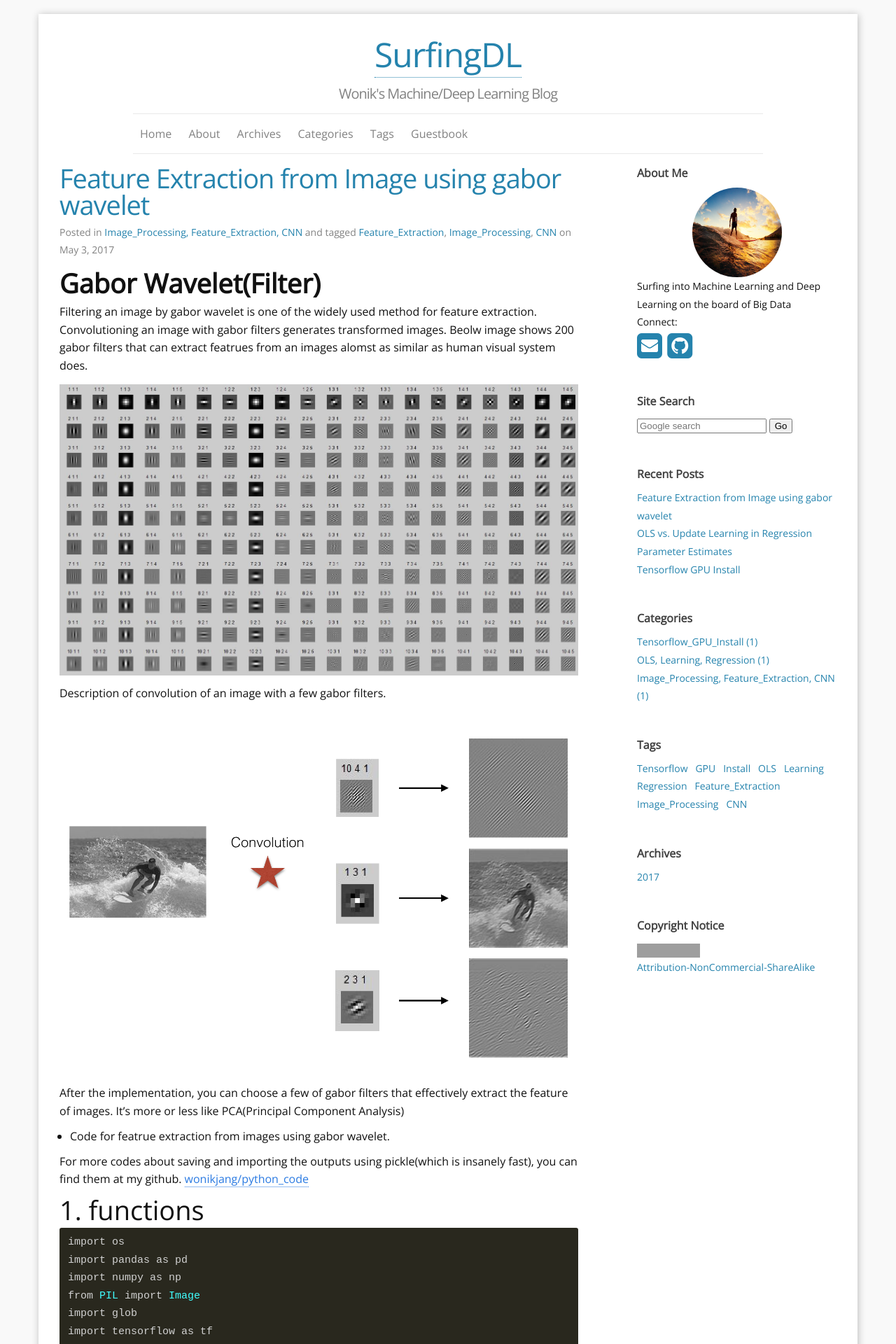
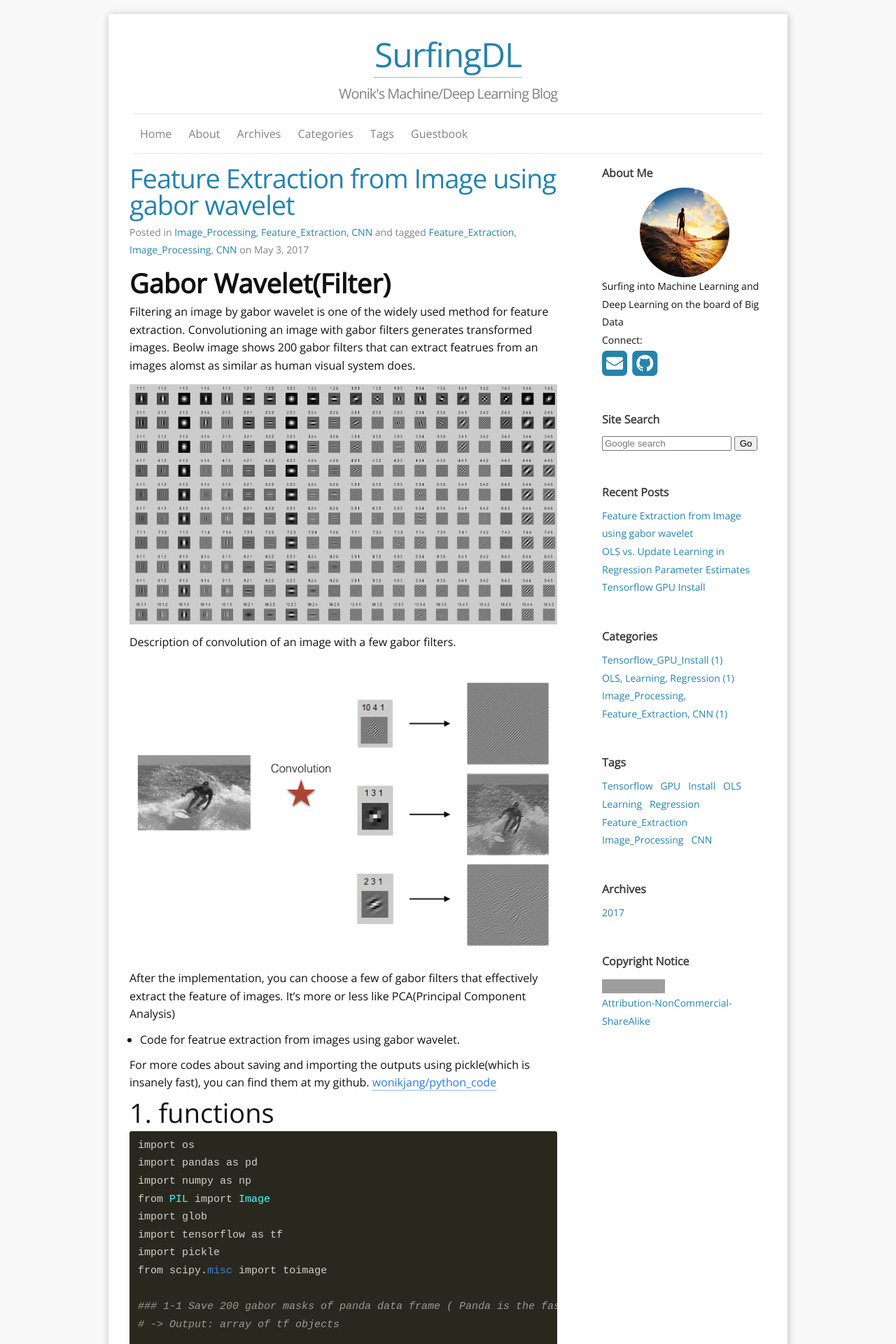
Before and after one commit to wonik/wonikjang.github.io, a Jekyll site: the page built from index.html, in a window 1280 px wide. Shown: the top 1920 px of the page at 70% size. Built offline with Jekyll 4.4.1, drawn with Linux system fonts in a browser that asks for light colours; nearby versions of some CDN libraries; the list of posts is cut into pages by our own code; some of the changed text lies outside the part shown; grey boxes are pictures that could not be loaded.

Commit message:
Update main.scss

```diff
--- a/css/main.scss
+++ b/css/main.scss
@@ -24,10 +24,17 @@ $grey-color-dark:  darken($grey-color, 25%);
 $code-backgroud-color: #29281e;
 $code-font-color:  #eee;
 
+.repository-with-sidebar .repository-content {
+  width: calc(100% - 50px);
+}
+
+.container {
+  width: 90%;
+}
 
 // Width of the content area
 $content-width:    960px;
-$page-width:       1200px;
+$page-width:       1000px;
 
 $on-palm:          600px;
 $on-laptop:        1000px;
```
